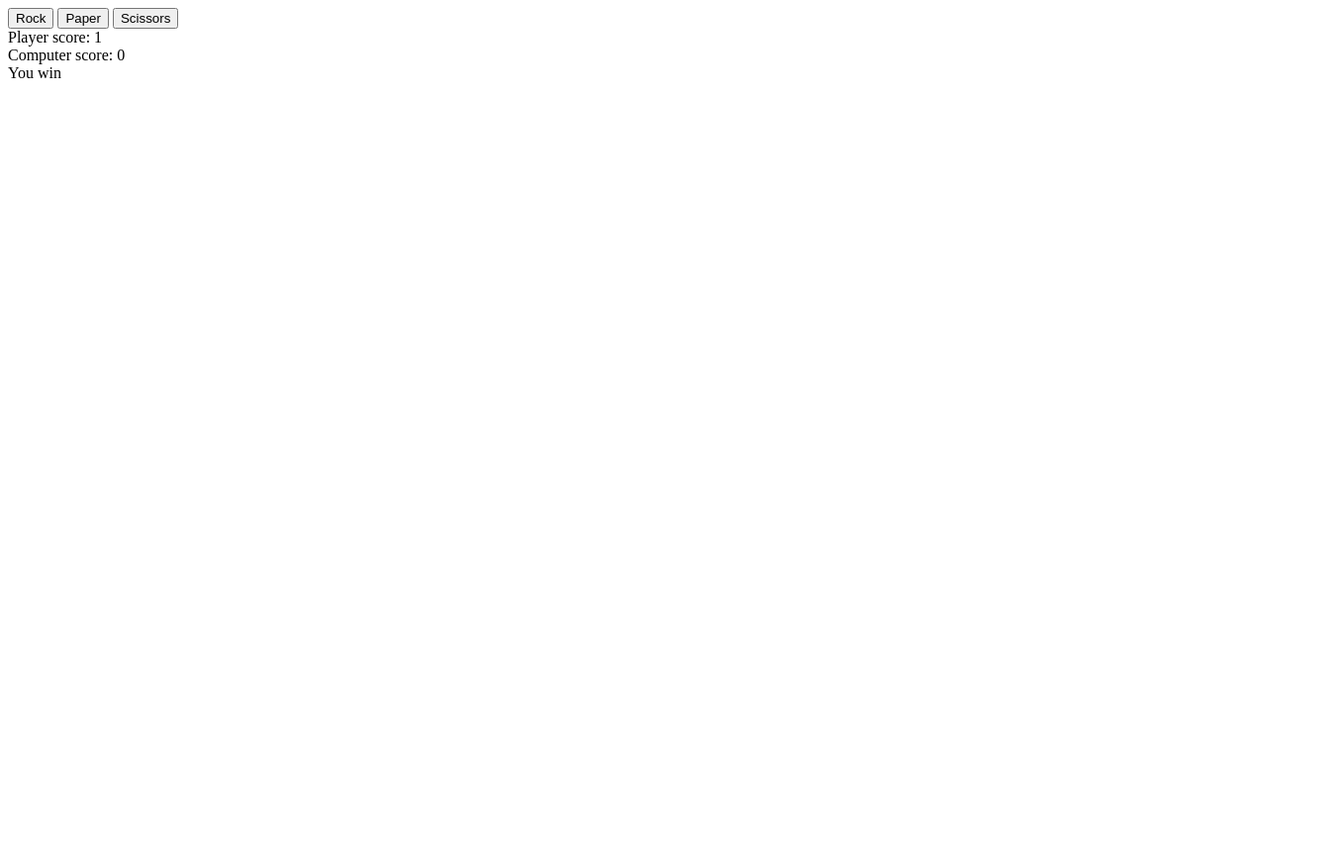
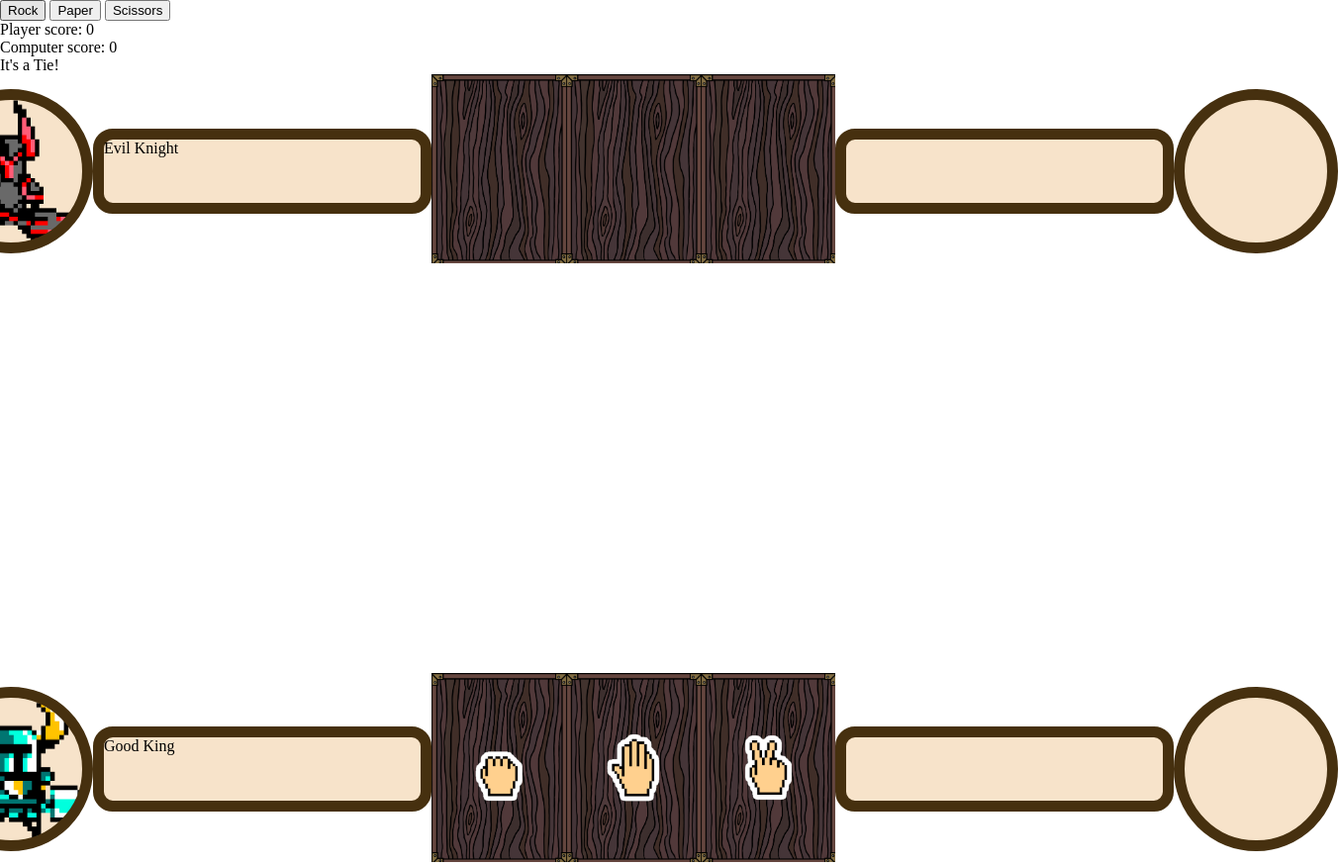
Before and after one commit to alchuu00/rock-paper-scissors, a plain HTML site: page index.html in a window 1280 px wide. Both pictures are taken after a click on the button "Rock". Shown: the whole page at 99% size, 1352 px wide, since content can reach past the window. Before the commit the page ends 800 px from the top, so only its background shows below. Drawn offline with Linux system fonts and the light colour scheme.

Commit message:
create GUI (draft)

```diff
--- a/index.html
+++ b/index.html
@@ -7,6 +7,7 @@
   <meta name="viewport" content="width=device-width, initial-scale=1.0">
   <title>Rock Paper Scissors</title>
   <script src="script.js" defer></script>
+  <link rel="stylesheet" href="style.css">
 </head>
 
 <body>
@@ -18,6 +19,45 @@
   <div>Player score: <span class="playerScore"></span></div>
   <div>Computer score: <span class="computerScore"></span></div>
   <div class="message"></div>
+  <div class="endGame"></div>
+
+  <div class="main">
+    <div class="bar-top">
+      <div class="person">
+        <div class="avatar-opponent"></div>
+        <div class="opponent-name">Evil Knight</div>
+      </div>
+      <div class="cards">
+        <div class="opponent-cards">
+          <div><img src="/img/sheet out colored arc full.png"></div>
+          <div><img src="/img/sheet out colored arc full.png"></div>
+          <div><img src="/img/sheet out colored arc full.png"></div>
+        </div>
+      </div>
+      <div class="score">
+        <div class="score-bar"></div>
+        <div class="score-circle"></div>
+      </div>
+    </div>
+
+    <div class="bar-bottom">
+      <div class="person">
+        <div class="avatar-player"></div>
+        <div class="player-name">Good King</div>
+      </div>
+      <div class="cards">
+        <div class="player-cards">
+          <div><img src="/img/rock.png"></div>
+          <div><img src="/img/paper.png"></div>
+          <div><img src="/img/scissors.png"></div>
+        </div>
+      </div>
+      <div class="score">
+        <div class="score-bar"></div>
+        <div class="score-circle"></div>
+      </div>
+    </div>
+  </div>
 </body>
 
 </html>
--- a/script.js
+++ b/script.js
@@ -1,20 +1,11 @@
+// get random computer move
 function getComputerChoice() {
     const moves = ["rock", "paper", "scissors"];
     const computerChoice = moves[Math.floor(Math.random() * moves.length)];
     return computerChoice;
 }
 
-let playerChoice
-function getPlayerChoice() {
-    const elements = document.querySelectorAll('button');
-    elements.forEach(element => {
-      element.addEventListener('click', function() {
-      playerChoice = this.className;
-      });
-    });
-    return playerChoice
-}
-
+// compare computer and player moves and return result
 function playRound(playerSelection, computerSelection) {
     if ((playerSelection === "rock" && computerSelection === "rock") || (playerSelection === "paper" && computerSelection === "paper") || (playerSelection === "scissors" && computerSelection === "scissors")) {
         return "It's a Tie!";
@@ -29,8 +20,27 @@ function playRound(playerSelection, computerSelection) {
     }
 }
 
-function game(playerSelection) {
+function disableButtons() {
+    const buttons = document.querySelectorAll('button');
+    buttons.forEach(element => {
+        element.disabled = true
+    })
+}
+
+// global variables
+let playerScore = 0
+let computerScore = 0
+let roundsCounter = 0
+
+// start game when button is clicked
+// listen for which of buttons is clicked and make that as player choice
+const cardButtons = document.querySelectorAll('.playerChoice > button');
+cardButtons.forEach(element => {
+    element.addEventListener('click', function () {
+
         const computerSelection = getComputerChoice();
+        const playerSelection = element.className
+
         console.log(playerSelection)
         console.log(computerSelection)
 
@@ -43,14 +53,34 @@ function game(playerSelection) {
 
         const playerPoints = document.querySelector('.playerScore');
         playerPoints.textContent = playerScore
+
+        // stop the game when one of the players scores 5 points
+        if (playerScore === 5 || computerScore === 5) {
+            const endGame = document.querySelector('.endGame')
+            endGame.textContent = 'GAME OVER'
+            cardButtons.forEach(element => {
+                element.disabled = true;
+            })
+
+            // write the result text
+            const finalScore = document.createElement('div');
+            finalScore.setAttribute('class', 'finalScore');
+            if (playerScore === 5) {
+                finalScore.textContent = 'YOU WON'
+            } else {
+                finalScore.textContent = 'YOU LOSE'
             }
+            endGame.appendChild(finalScore)
 
-let playerScore = 0
-let computerScore = 0
+            // restart button
+            const restartButton = document.createElement('button');
+            restartButton.setAttribute('class', 'restartButton');
+            restartButton.textContent = 'RESTART'
+            endGame.appendChild(restartButton)
 
-const elements = document.querySelectorAll('button');
-elements.forEach(element => {
-  element.addEventListener('click', function() {
-    game(this.className);
+            restartButton.addEventListener('click', function () {
+                // ADD RESTART FUNCTION
+            })
+        }
     });
 });
--- /dev/null
+++ b/style.css
@@ -0,0 +1,89 @@
+body {
+    background-image: url();
+    background-size:cover;
+    height: 100%;
+    overflow: hidden;
+    margin:0;
+    padding: 0;
+}
+
+.main {
+    height: 100vh;
+    display: flex;
+    flex-direction: column;
+    justify-content: space-between;
+    align-items: center;
+}
+
+/* bar top */
+/* bar bottom */
+.bar-top, .bar-bottom {
+    display: flex;
+    flex-direction: row;
+    align-items: center;
+}
+
+.person, .score{
+    display: flex;
+    flex-direction: row;
+    justify-content: center;
+    align-items:center;
+}
+
+.avatar-opponent {
+    background-image: url(/img/kniht.png);
+    background-size:cover;
+    width: 9rem;
+    height: 9rem;
+    border: .7rem solid #46300f;
+    border-radius: 50%;
+    background-color: #f7e3ca;
+}
+
+.avatar-player {
+    background-image: url(/img/king.png);
+    background-size:cover;
+    width: 9rem;
+    height: 9rem;
+    border: .7rem solid #46300f;
+    border-radius: 50%;
+    background-color: #f7e3ca;
+}
+
+.opponent-name, .player-name {
+    background-color: #f7e3ca;
+    border: .7rem solid #46300f;
+    border-radius: 20px;
+    width: 20rem;
+    height: 4rem;
+}
+
+.score-bar {
+    width: 20rem;
+    height: 4rem;
+    border-radius: 20px;
+    background-color: #f7e3ca;
+    border: .7rem solid #46300f;
+}
+
+.score-circle {
+    width: 9rem;
+    height: 9rem;
+    border-radius: 50%;
+    border: .7rem solid #46300f;
+    background-color: #f7e3ca;
+}
+
+/* cards stack */
+.cards {
+    display: flex;
+    justify-content: center;
+}
+
+.player-cards, .opponent-cards {
+    display: flex;
+}
+
+.cards img {
+    width: 8.5rem;
+}
```
Also changed, not shown: img/Card_Back_1.png (added), img/Card_Background.png (added), img/bar.png (added), img/king.png (added), img/kniht.png (added), img/paper.png (added), img/rock.png (added), img/scissors.png (added), img/sheet front out colored arc full.png (added), img/sheet out colored arc full.png (added), 1 other file. Lines whose indentation alone changed are shown as unchanged.
